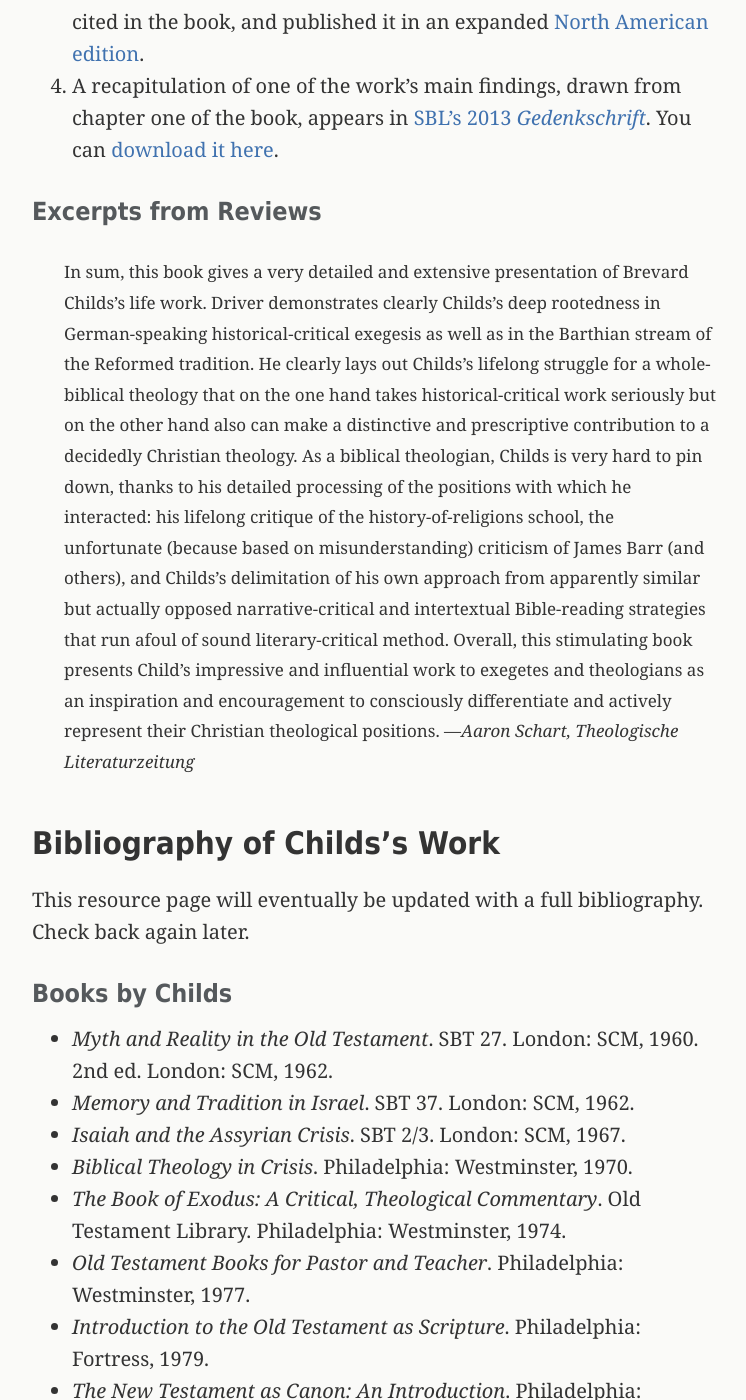
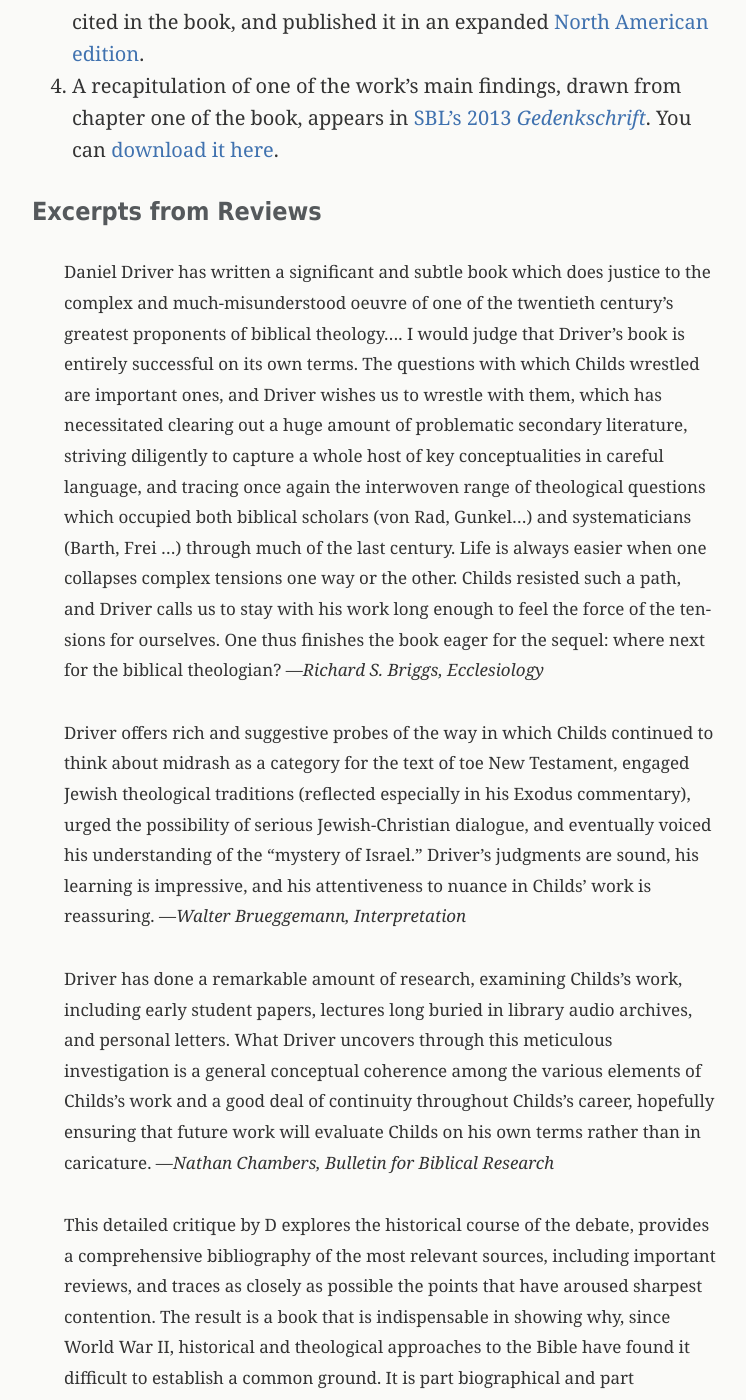
Before and after one commit to danieldriver/danieldriver.github.io, a Jekyll site: the page built from _pages/bsc.md, in a window 1280 px wide and 1400 px high, scrolled down 595 px. Shown: the whole window, without its empty margins (266-1012 px from the left). Built offline with Jekyll 4.4.1, drawn with Linux system fonts in a browser that asks for light colours; some of the changed text lies outside the part shown.

Commit message:
add some more excerpts from reviewers of FAT2-46

```diff
--- a/_pages/bsc.md
+++ b/_pages/bsc.md
@@ -16,6 +16,76 @@ This work advanced through several stages, reflected in four recensions.
 4. A recapitulation of one of the work's main findings, drawn from chapter one of the book, appears in [SBL's 2013 *Gedenkschrift*](http://www.sbl-site.org/assets/pdfs/pubs/061125P-front.pdf). You can [download it here](/assets/pdf/publications/Driver_2013.pdf).
 
 ### Excerpts from Reviews
+
+> Daniel Driver has written a significant and subtle book which does
+> justice to the complex and much-misunderstood oeuvre of one of the
+> twentieth century’s greatest proponents of biblical theology…. I would
+> judge that Driver's book is entirely successful on its own terms. The
+> questions with which Childs wrestled are important ones, and Driver
+> wishes us to wrestle with them, which has necessitated clearing out a
+> huge amount of problematic secondary literature, striving diligently
+> to capture a whole host of key conceptualities in careful language,
+> and tracing once again the interwoven range of theological questions
+> which occupied both biblical scholars (von Rad, Gunkel...) and
+> systematicians (Barth, Frei ...) through much of the last century.
+> Life is always easier when one collapses complex tensions one way or
+> the other. Childs resisted such a path, and Driver calls us to stay
+> with his work long enough to feel the force of the ten- sions for
+> ourselves. One thus finishes the book eager for the sequel: where next
+> for the biblical theologian?
+> ---<cite>Richard S. Briggs, *Ecclesiology*</cite>
+<!-- Briggs, Richard S. Source: Ecclesiology, 9 no 1 2013, p 122-125. -->
+
+> Driver offers rich and suggestive probes of the way in which Childs
+> continued to think about midrash as a category for the text of toe New
+> Testament, engaged Jewish theological traditions (reflected especially
+> in his Exodus commentary), urged the possibility of serious
+> Jewish-Christian dialogue, and eventually voiced his understanding of
+> the “mystery of Israel.” Driver’s judgments are sound, his learning is
+> impressive, and his attentiveness to nuance in Childs’ work is
+> reassuring.
+> ---<cite>Walter Brueggemann, *Interpretation*</cite>
+<!-- Brueggemann, Walter. Source: Interpretation, 67 no 1 Jan 2013, p 79. -->
+
+> Driver has done a remarkable amount of research, examining Childs's
+> work, including early student papers, lectures long buried in library
+> audio archives, and personal letters. What Driver uncovers through
+> this meticulous investigation is a general conceptual coherence among
+> the various elements of Childs's work and a good deal of continuity
+> throughout Childs's career, hopefully ensuring that future work will
+> evaluate Childs on his own terms rather than in caricature.
+> ---<cite>Nathan Chambers, *Bulletin for Biblical Research*</cite>
+<!-- Chambers, Nathan J. Source: Bulletin for Biblical Research, 23 no 2 2013, p 261-263. -->
+
+> This detailed critique by D explores the historical course of the
+> debate, provides a comprehensive bibliography of the most relevant
+> sources, including important reviews, and traces as closely as
+> possible the points that have aroused sharpest contention. The result
+> is a book that is indispensable in showing why, since World War II,
+> historical and theological approaches to the Bible have found it
+> difficult to establish a common ground. It is part biographical and
+> part methodological, looking beyond the work of one scholar to examine
+> major questions about the use and interpretation of Protestantism's
+> iconic book. It will certainly remain an essential work of reference
+> for a while to come.
+> ---<cite>Ronald E. Clements, *Journal for the Study of the Old Testament*</cite>
+<!-- Clements, Ronald E. Source: Journal for the Study of the Old Testament, 35 no 5 Jun 2011, p 17. -->
+
+> This brief overview of Driver’s book cannot begin to do full justice
+> to the richness of its subject matter. For this reason I strongly
+> recommended that readers interested in these topics pursue the book
+> for themselves.
+> ---<cite>Don Collett, *International Journal of Systematic Theology*</cite>
+<!-- Collett, Don. Source: Pro Ecclesia, 23 no 1 Wint 2014, p 99-112. // Collett, Don. Source: International Journal of Systematic Theology, 16 no 4 Oct 2014, p 470-473. -->
+
+> Sammantaget är Brevard Childs, Biblical Theologian en lärorik bok och
+> rekommenderad läsning för var och en som vill få en inblick, inte bara
+> i en produktiv och ibland provokativ exegets bibelteologiska brottoing
+> under närmare femtio år, utan i hur en forskare genom konsttuktivt
+> nytänkande och ifiägasättande av hävdvunna åsikter försöker finna nya
+> vägar att bearbeta gamla frägor.
+> ---<cite>LarsOlov Eriksson, *Svensk exegetisk årsbok*</cite>
+<!-- Eriksson, LarsOlov. Source: Svensk exegetisk årsbok, 78 2013, p 212-214. -->
 
 > In sum, this book gives a very detailed and extensive presentation of
 > Brevard Childs's life work. Driver demonstrates clearly Childs's deep
@@ -37,12 +107,31 @@ This work advanced through several stages, reflected in four recensions.
 > consciously differentiate and actively represent their Christian
 > theological positions.
 > ---<cite>Aaron Schart, *Theologische Literaturzeitung*</cite>
+<!-- Schart, Aaron. Source: Theologische Literaturzeitung, 137 no 1 Jan 2012, p 36-38. -->
 
+> This is an ambitious, multifaceted, and demanding study—much like
+> Childs's own writings over the decades…. All with an interest in
+> biblical interpretation that does justice to both critical and
+> confessional realities are in Driver's debt for the most thorough
+> breakdown to date of Childs's remarkable achievement in historical,
+> exegetical, theological, and spiritual reading of Scripture.
+> ---<cite>Robert W. Yarbrough, *Bulletin for Biblical Research*</cite>
+<!-- Yarbrough, Robert W. Source: Bulletin for Biblical Research, 23 no 3 2013, p 450-451. -->
+
+<!-- Bultmann, Christoph. Source: Zeitschrift für die alttestamentliche Wissenschaft, 123 no 2 2011, p 297-298. -->
+<!-- Hagedorn, Anselm C. Source: Vetus testamentum, 64 no 1 2014, p 158-159. -->
+<!-- Stark, J David. Source: Stone-Campbell Journal, 16 no 2 Fall 2013, p 255-256. -->
+<!-- Talstra, Eep. Source: Journal of Reformed Theology, 7 no 1 2013, p 109-110. -->
+<!-- Timmer, Daniel C. Source: Themelios, 36 no 1 May 2011, p 66-67. -->
+<!-- Willis, John T. Source: The Catholic Biblical Quarterly, 74 no 1 Jan 2012, p 125-126. -->
+
+<!--
 ## Bibliography of Childs's Work
 
 This resource page will eventually be updated with a full bibliography. Check back again later.
+ -->
 
-### Books by Childs
+## Books by Childs
 
 - *Myth and Reality in the Old Testament*. SBT 27. London: SCM, 1960. 2nd ed. London: SCM, 1962.
 - *Memory and Tradition in Israel*. SBT 37. London: SCM, 1962.
```
